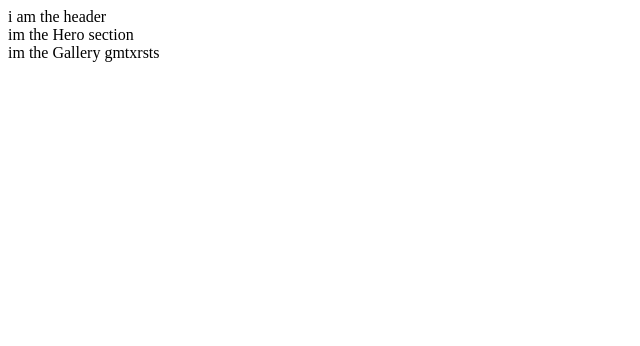
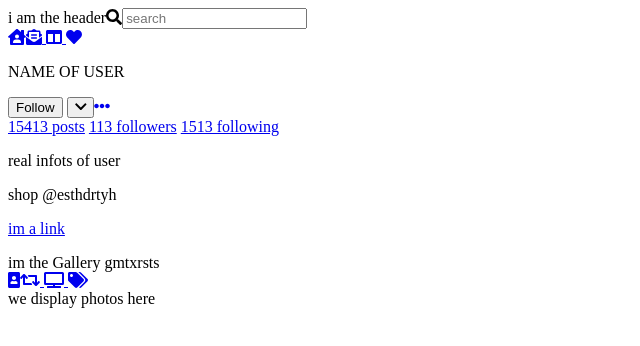
Before and after one commit to r441/Instagram-Profilepageclone, a React (Create React App) app: page / in a window 1280 px wide. Shown: the top 346 px of the page, without its empty margins (0-640 px from the left). Built offline with nearby package versions, Linux system fonts and the light colour scheme.

Commit message:
basic jsx updated

```diff
--- a/src/components/Gallery.js
+++ b/src/components/Gallery.js
@@ -5,9 +5,33 @@
 // const Gallery = ({ Data }) => {
 //   console.log(Data);
 // case 3
+
+import ReactDOM from "react-dom";
+import { FontAwesomeIcon } from "@fortawesome/react-fontawesome";
+import { faPortrait } from "@fortawesome/free-solid-svg-icons";
+import { faRetweet } from "@fortawesome/free-solid-svg-icons";
+import { faTv } from "@fortawesome/free-solid-svg-icons";
+import { faTags } from "@fortawesome/free-solid-svg-icons";
+
+const porteto = <FontAwesomeIcon icon={faPortrait} />;
+const reel = <FontAwesomeIcon icon={faRetweet} />;
+const instatv = <FontAwesomeIcon icon={faTv} />;
+const tagged = <FontAwesomeIcon icon={faTags} />;
+//ReactDOM.render(element, document.body);
 const Gallery = (props) => {
   const { Data } = props;
   console.log(Data);
-  return <div>im the Gallery gmtxrsts</div>;
+  return (
+    <div>
+      im the Gallery gmtxrsts
+      <div className="icons">
+        <a href="#">{porteto}</a>
+        <a href="#">{reel}</a>
+        <a href="#"> {instatv}</a>
+        <a href="#"> {tagged}</a>
+      </div>
+      <div className="photos">we display photos here</div>
+    </div>
+  );
 };
 export default Gallery;
--- a/src/components/Header.js
+++ b/src/components/Header.js
@@ -1,4 +1,27 @@
+import ReactDOM from "react-dom";
+import { FontAwesomeIcon } from "@fortawesome/react-fontawesome";
+import { faHouseUser } from "@fortawesome/free-solid-svg-icons";
+import { faEnvelopeOpenText } from "@fortawesome/free-solid-svg-icons";
+import { faColumns } from "@fortawesome/free-solid-svg-icons";
+import { faHeart } from "@fortawesome/free-solid-svg-icons";
+import { faSearch } from "@fortawesome/free-solid-svg-icons";
+const home = <FontAwesomeIcon icon={faHouseUser} />;
+const message = <FontAwesomeIcon icon={faEnvelopeOpenText} />;
+const newsfeed = <FontAwesomeIcon icon={faColumns} />;
+const heart = <FontAwesomeIcon icon={faHeart} />;
+const search = <FontAwesomeIcon icon={faSearch} />;
 const Header = () => {
-  return <div>i am the header</div>;
+  return (
+    <header>
+      i am the header{search}
+      <input type="search" placeholder="search"></input>
+      <div className="icons-header">
+        <a href="#">{home}</a>
+        <a href="#">{message}</a>
+        <a href="#"> {newsfeed}</a>
+        <a href="#"> {heart}</a>
+      </div>
+    </header>
+  );
 };
 export default Header;
--- a/src/components/Hero.js
+++ b/src/components/Hero.js
@@ -1,11 +1,49 @@
-// case 1
-//const Gallery = (props) => {
-//   console.log(props.Data);
-// case 2
-// const Gallery = ({ Data }) => {
-//   console.log(Data);
-// case 3
+import ReactDOM from "react-dom";
+import { FontAwesomeIcon } from "@fortawesome/react-fontawesome";
+import { faChevronDown } from "@fortawesome/free-solid-svg-icons";
+import { faEllipsisH } from "@fortawesome/free-solid-svg-icons";
+
+const veloskatw = <FontAwesomeIcon icon={faChevronDown} />;
+const hammenu = <FontAwesomeIcon icon={faEllipsisH} />;
+
 const Hero = () => {
-  return <div>im the Hero section</div>;
+  return (
+    <div>
+      <div className="img-holder">
+        {
+          // <img ></img>
+        }
+      </div>{" "}
+      <div className="aboutme-section">
+        {" "}
+        <p>NAME OF USER</p> <button>Follow</button> <button>{veloskatw}</button>
+        <a href="#">{hammenu}</a>{" "}
+        <div className="personal-data">
+          {" "}
+          <div className="likes-etc">
+            <a href="#">15413 posts</a> <a href="#">113 followers</a>{" "}
+            <a href="#">1513 following</a>
+          </div>
+          <p>real infots of user</p>
+          <p>shop @esthdrtyh</p>
+          <p>
+            <a href="#">im a link </a>
+          </p>
+        </div>
+      </div>
+      <div className="highlight-stories">
+        {" "}
+        {
+          // <img ></img>
+        }{" "}
+        {
+          // <img ></img>
+        }{" "}
+        {
+          // <img ></img>
+        }{" "}
+      </div>
+    </div>
+  );
 };
 export default Hero;
```
Also changed, not shown: package.json (+6 -1 lines), 1 other file (tests, documents, lock files or other folders).
